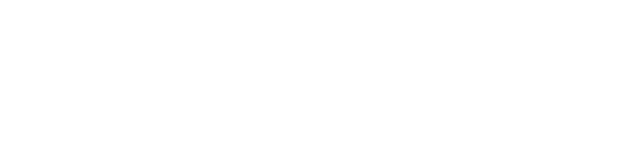
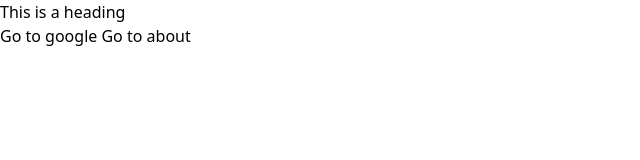
Before and after one commit to quanph-in-mindx/lesson-1-code-tieumomo, a plain HTML site: page index.html in a window 1280 px wide. Shown: the whole page, without its empty margins (0-640 px from the left). Drawn offline with nearby package versions, Linux system fonts and the light colour scheme.

Commit message:
add about page

```diff
--- a/index.html
+++ b/index.html
@@ -10,6 +10,8 @@
 </head>
 
 <body>
-    <!--   Your code go here   -->
+    <h1>This is a heading</h1>
+    <a href="https://google.com" target="_blank">Go to google</a>
+    <a href="/about.html">Go to about</a>
 </body>
 </html>
```
Also changed, not shown: about.html (added, +11 -0 lines).
